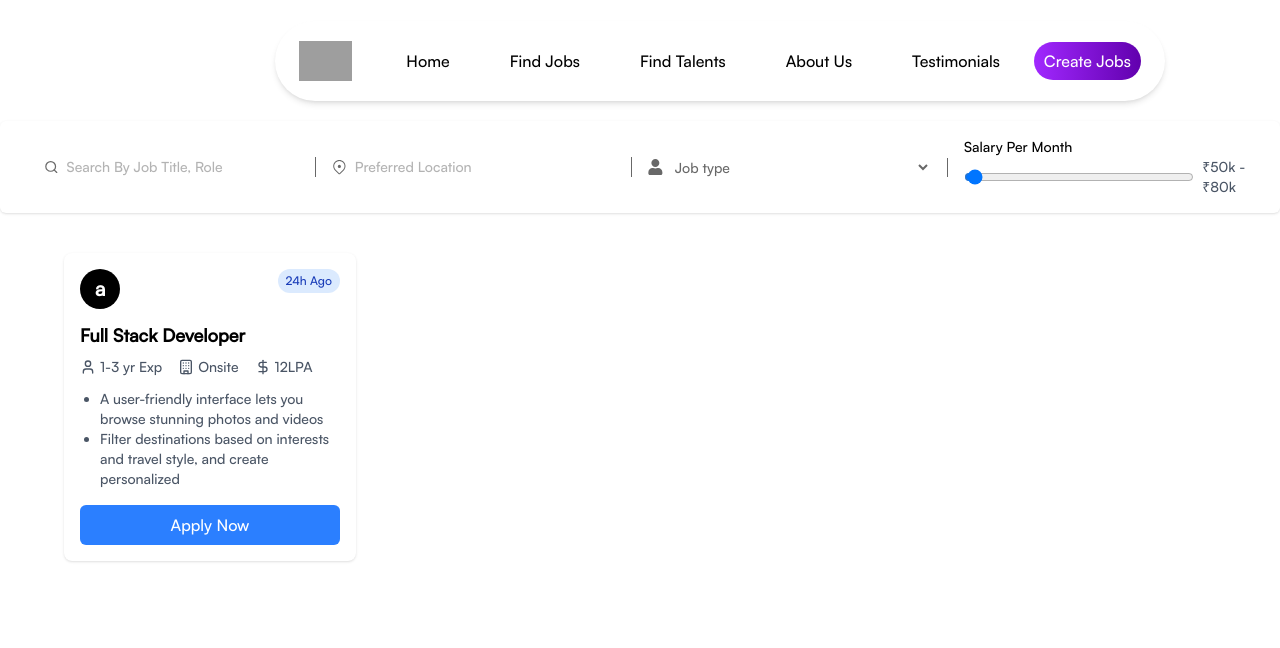
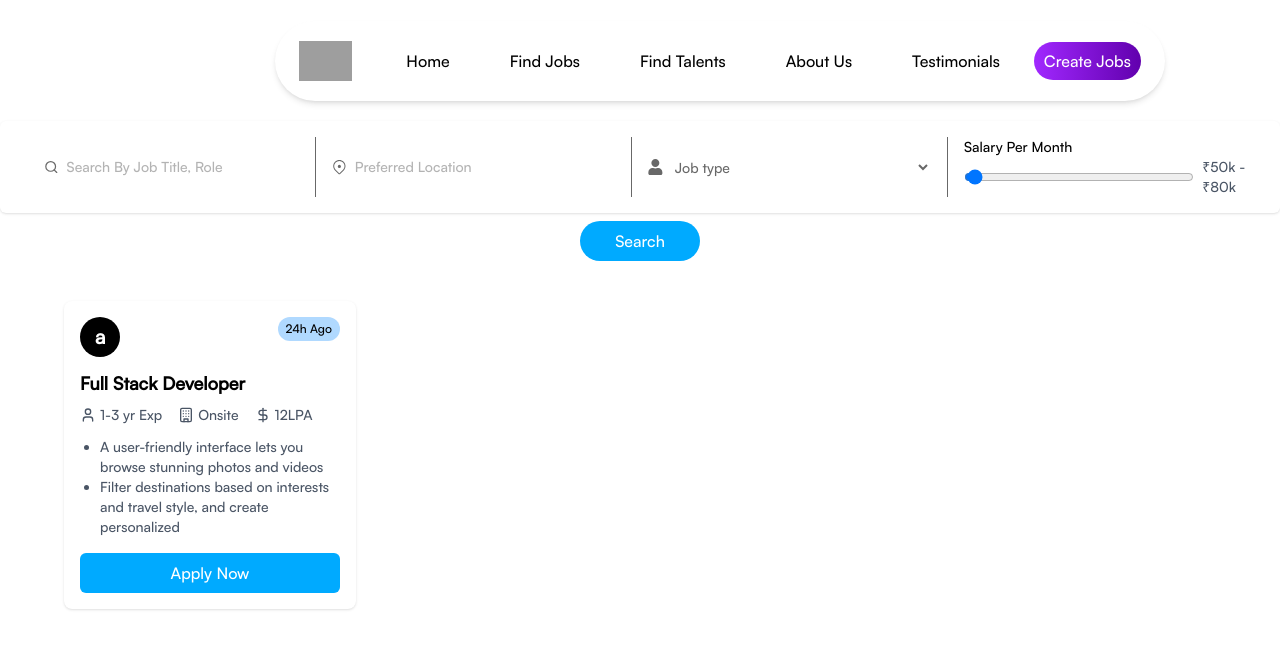
Before and after one commit to savanfami/jobmanagement, a React (Vite) app in the folder frontend/job-management/: page / in a window 1280 px wide. Shown: the top 648 px of the page. Built offline with nearby package versions, Linux system fonts and the light colour scheme; grey boxes are pictures that could not be loaded.

Commit message:
completed frontend

```diff
--- a/frontend/job-management/index.html
+++ b/frontend/job-management/index.html
@@ -2,7 +2,7 @@
 <html lang="en">
   <head>
     <meta charset="UTF-8" />
-    <!-- <link rel="icon" type="image/svg+xml" href="/vite.svg" /> -->
+    <link rel="icon" type="image/svg+xml" href="./src/assets/images/logo.png" />
     <meta name="viewport" content="width=device-width, initial-scale=1.0" />
     <title>job management</title>
   </head>
--- a/frontend/job-management/src/components/JobCard.jsx
+++ b/frontend/job-management/src/components/JobCard.jsx
@@ -10,7 +10,7 @@ export const JobCard=()=> {
             <span className="text-white text-xl font-bold">a</span>
           </div>
         </div>
-        <div className="bg-blue-100 text-blue-800 text-xs font-medium px-2 py-1 rounded-full">
+        <div className="bg-[#B0D9FF]  text-xs font-medium px-2 py-1 rounded-full">
           24h Ago
         </div>
       </div>
@@ -37,7 +37,7 @@ export const JobCard=()=> {
         <li>Filter destinations based on interests and travel style, and create personalized</li>
       </ul>
 
-      <button className="w-full bg-blue-500 hover:bg-blue-600 text-white font-medium py-2 rounded-md">
+      <button className="w-full bg-[#00AAFF] text-white font-medium py-2 rounded-md">
         Apply Now
       </button>
     </div>
--- a/frontend/job-management/src/components/SearchBar.jsx
+++ b/frontend/job-management/src/components/SearchBar.jsx
@@ -3,16 +3,40 @@ import { FiSearch } from "react-icons/fi";
 import { GoLocation } from "react-icons/go";
 import { FaUser } from "react-icons/fa";
 
-const  SearchFilter=()=> {
+const SearchFilter = () => {
   const [jobTitle, setJobTitle] = useState("");
   const [location, setLocation] = useState("");
   const [jobType, setJobType] = useState("");
   const [salaryRange, setSalaryRange] = useState({ min: 50000, max: 80000 });
 
+
+  const handleSearch = async () => {
+
+    try {
+      console.log(jobTitle,location,jobType,salaryRange)
+      // const response = await axios.get("/api/jobs/search", {
+      //   params: {
+      //     jobTitle,
+      //     location,
+      //     jobType,
+      //     salaryMin: salaryRange.min,
+      //     salaryMax: salaryRange.max,
+      //   },
+      // });
+
+      console.log("Search results:", response.data);
+    } catch (err) {
+      console.error("Search failed:", err);
+
+    }
+  };
+
   return (
-    <div className="grid grid-cols-1 sm:grid-cols-2 md:grid-cols-3 lg:grid-cols-4 mt-5 items-center gap-4 p-4 text-[#686868] shadow-sm rounded-md">
+    <>
+    <div className="grid grid-cols-1 sm:grid-cols-2 md:grid-cols-3 lg:grid-cols-4 mt-5 gap-4 p-4 text-[#686868] shadow-sm rounded-md">
+      {/* Job Title */}
       <div className="flex items-center gap-2 border-r pr-4 ml-7">
-        <FiSearch className="" />
+        <FiSearch />
         <input
           type="text"
           placeholder="Search By Job Title, Role"
@@ -34,7 +58,7 @@ const  SearchFilter=()=> {
       </div>
 
       <div className="flex items-center gap-2 border-r pr-4">
-        <FaUser className="" />
+        <FaUser />
         <select
           value={jobType}
           onChange={(e) => setJobType(e.target.value)}
@@ -43,6 +67,8 @@ const  SearchFilter=()=> {
           <option value="">Job type</option>
           <option value="Full-time">Full-time</option>
           <option value="Part-time">Part-time</option>
+          <option value="Contract">Contract</option>
+          <option value="Internship">Internship</option>
         </select>
       </div>
 
@@ -67,8 +93,20 @@ const  SearchFilter=()=> {
           </span>
         </div>
       </div>
+
+
+
     </div>
+      <div className="col-span-full flex justify-center mt-2">
+        <button
+          onClick={handleSearch}
+          className="bg-[#00AAFF] rounded-full w-[120px] text-white p-2 cursor-pointer "
+        >
+          Search
+        </button>
+      </div>
+      </>
   );
-}
+};
 
 export default SearchFilter;
```
